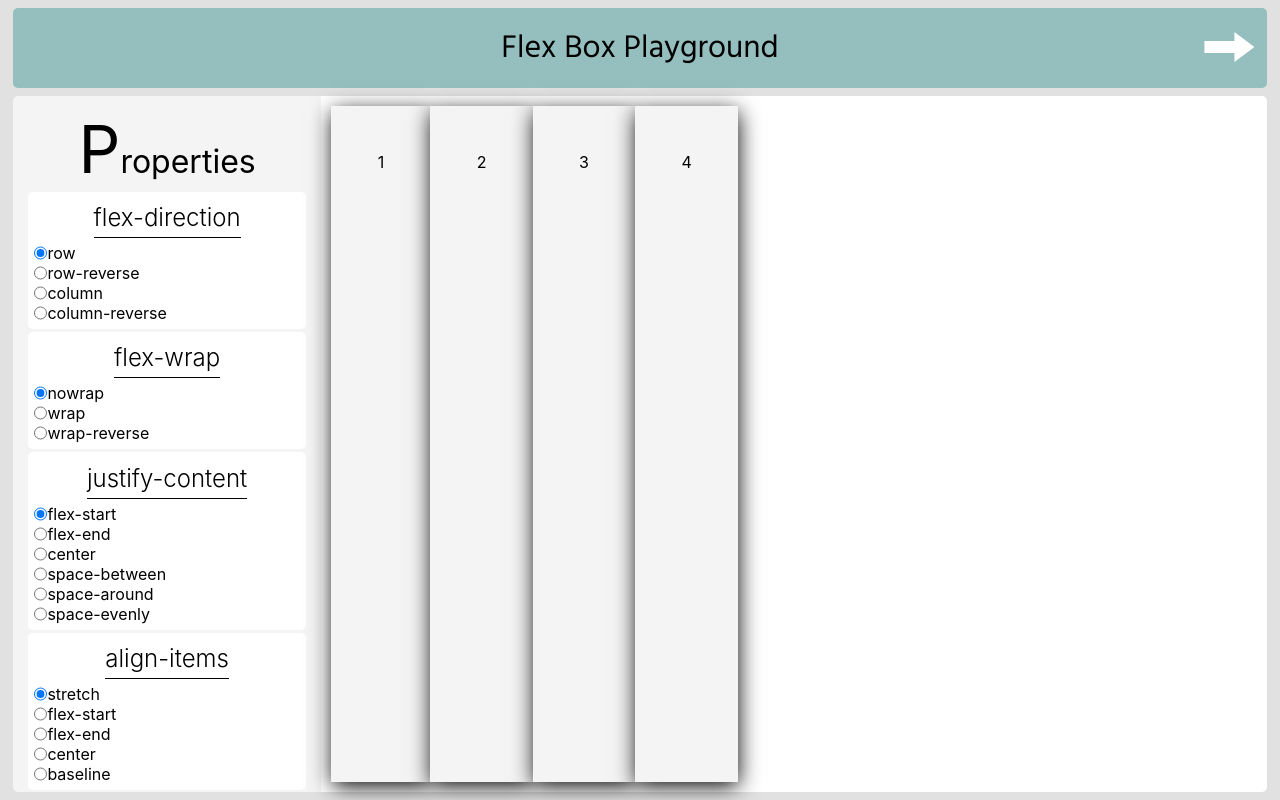
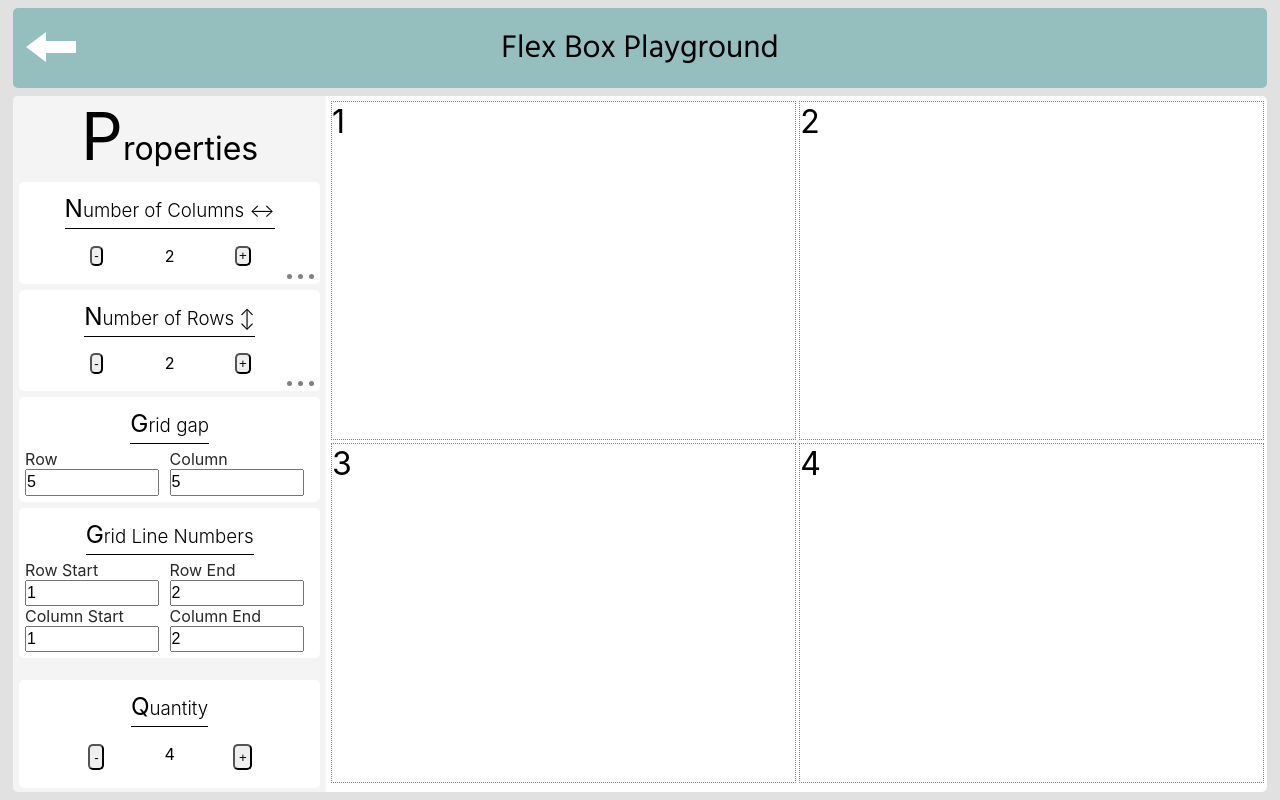
Before and after one commit to timbiles/flex-box, a React (Create React App) app: page / in a window 1280 px wide. Built offline with nearby package versions, Linux system fonts and the light colour scheme.

Commit message:
add/sub edge case

```diff
--- a/src/App.js
+++ b/src/App.js
@@ -8,8 +8,8 @@ import './App.scss';
 
 class App extends Component {
   state = {
-    flex: true,
-    arrowDisplay: true,
+    flex: false,
+    arrowDisplay: false,
     title: 'Flex Box Playground'
   };
 
--- a/src/Components/dots.js
+++ b/src/Components/dots.js
@@ -1,17 +1,31 @@
 import React from 'react';
-import styled from 'styled-components';
+import styled, {keyframes, css} from 'styled-components';
 
 const dots = (props) => {
     return (
         <Wrapper onClick={() => props.hit()}>
-            <Dot/>
-            <Dot/>
-            <Dot/>
+            <Dot delay='0s'/>
+            <Dot delay='.1s'/>
+            <Dot delay='.2s'/>
         </Wrapper>
     );
 };
 
 export default dots;
+
+
+
+const Up = keyframes`
+    0% {
+        transform: translate(0)
+    }
+    40% {
+        transform: translateY(-4px)
+    }
+    60% {
+        transform: translate(0)
+    }
+`
 
 const Wrapper = styled.div`
     position: absolute;
@@ -20,11 +34,12 @@ const Wrapper = styled.div`
     display: flex;
     cursor: pointer;
 `
-
 const Dot = styled.div`
     width: 5px;
     height: 5px;
     border-radius: 50%;
     background: grey;
     margin: 0 3px;
+    animation: ${Up} .8s 2;
+    animation-delay: ${props => props.delay};
 `
--- a/src/Components/grid.js
+++ b/src/Components/grid.js
@@ -84,15 +84,25 @@ class grid extends Component {
     }
   };
 
-  edit = value => {
+  edit = (value, str) => {
     const { columnCount, rowCount } = this.state;
     let arr = [];
+    let temp;
     let e = value === 'columns' ? columnCount : rowCount;
 
-    for (let i = 1; i <= e; i++) {
-      arr.push('1fr');
+    // for (let i = 1; i <= e; i++) {
+    //   arr.push('1fr');
+    // }
+    if (str === 'sub') {
+      temp = this.state[value].split(' ')
+      temp.splice(-1)
+      this.setState({[value]: temp.join(' ')})
+    } else {
+      arr = [...[this.state[value]], '1fr'].join(' ')
+      this.setState({ [value]: arr });
     }
-    this.setState({ [value]: arr.join(' ') });
+
+
   };
 
   handleClose = (e, f, g) => {
@@ -108,11 +118,11 @@ class grid extends Component {
           onClick={() => {
             e > 1 &&
               this.setState({ [f]: e - 1 }, () => {
-                this.edit(g);
+                this.edit(g, 'sub');
               });
           }}
         >
-          Down
+          -
         </Btn>
         {e}
         <Btn
@@ -122,7 +132,7 @@ class grid extends Component {
             });
           }}
         >
-          Up
+          +
         </Btn>
       </Container>
     );
--- a/src/styles/gridStyles.js
+++ b/src/styles/gridStyles.js
@@ -35,8 +35,8 @@ export const Main = styled.div`
 `;
 
 export const Input = styled.input`
-    width: 90%;
-`
+  width: 90%;
+`;
 
 export const Container = styled.div`
   display: grid;
@@ -70,7 +70,7 @@ export const Container = styled.div`
   ${props =>
     props.main &&
     css`
-    position: relative;
+      position: relative;
       margin: 2% 0;
       padding: 2%;
     `}
@@ -165,15 +165,18 @@ export const Text = styled.code`
     `}
 `;
 
+
 export const Counter = styled.div`
   display: grid;
-  grid-template-columns: 80px 100px .25fr;
+  grid-template-columns: 80px 100px 0.25fr;
   border-radius: 5px;
   align-items: center;
   select {
     height: 2em;
   }
 `;
+
+
 
 const Entrance = keyframes`
 0% {
```
